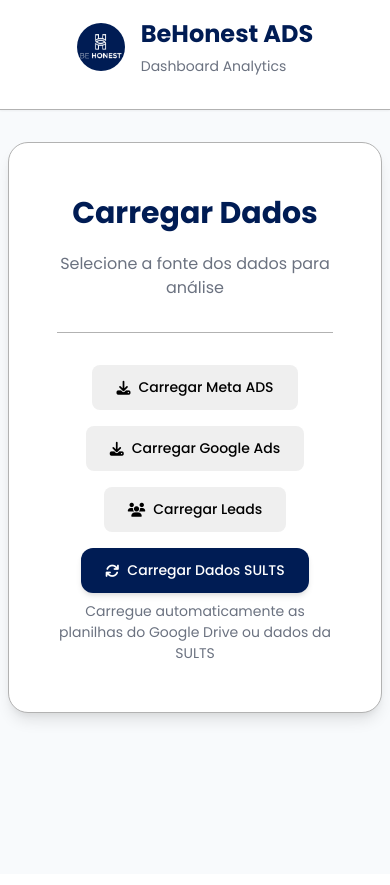
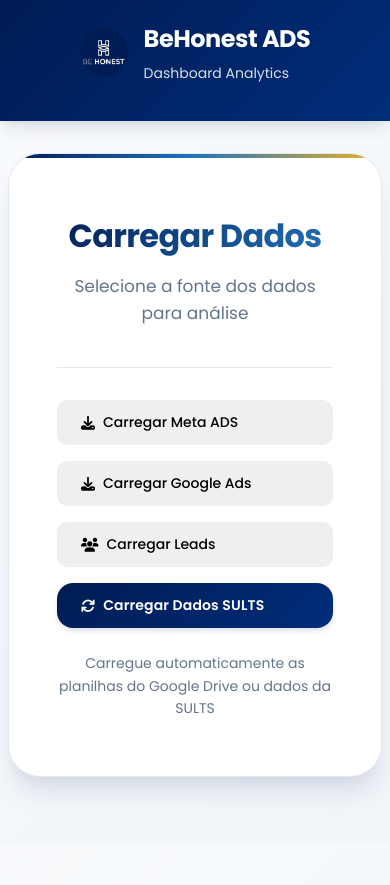
Before and after one commit to PedroHenriquePimentaVaz/AutomacaoADS, a Flask app: page / in a window 390 px wide. Before the commit the page ends 726 px from the top, so only its background shows below. Run offline with Flask 3, Linux system fonts and the light colour scheme.

Commit message:
feat: Melhorias visuais significativas alinhadas à marca BeHonest
- Header com gradiente moderno (primary → primary-light)
- Texto do logo em branco para contraste no header
- Botões primários com gradiente e efeito shimmer
- Botões secundários com hover melhorado
- Cards com bordas superiores coloridas e sombras aprimoradas
- Background do body com gradiente sutil
- Tipografia melhorada com letter-spacing
- Transições suaves e consistentes
- Upload card com barra superior gradiente
- KPI cards com hover elevado e borda superior
- Chart cards e table cards com design moderno
- Loading spinner com cores da marca
- Grid responsivo para botões de upload
- Melhorias de espaçamento e respiração visual
- Design inspirado em dashboards modernos (HubSpot, Salesforce)

```diff
--- a/static/css/style.css
+++ b/static/css/style.css
@@ -8,42 +8,63 @@
 :root {
     /* BeHonest Brand Colors */
     --bh-primary: #001c54;
+    --bh-primary-dark: #00123a;
+    --bh-primary-light: #002d7a;
     --bh-bg: #ffffff;
     --bh-gray: #b2b2b2;
+    --bh-gray-light: #e5e7eb;
     --bh-mustard: #edb125;
+    --bh-mustard-light: #f5c84a;
     --bh-blue: #2374b9;
+    --bh-blue-light: #4a9de8;
     --bh-orange: #de5e36;
+    --bh-orange-light: #e87a5a;
     --bh-font: Poppins, -apple-system, BlinkMacSystemFont, 'Segoe UI', Roboto, Helvetica, Arial, sans-serif;
 
     /* Legacy variables mapped to brand colors */
     --primary-bg: var(--bh-bg);
-    --secondary-bg: #F8FAFC;
-    --accent-bg: #F1F5F9;
+    --secondary-bg: #f8fafc;
+    --accent-bg: #f1f5f9;
     --text-primary: var(--bh-primary);
-    --text-secondary: #6B7280;
-    --text-muted: var(--bh-gray);
+    --text-secondary: #64748b;
+    --text-muted: #94a3b8;
     --accent-orange: var(--bh-orange);
     --accent-mustard: var(--bh-mustard);
-    --accent-green: #10B981;
+    --accent-green: #10b981;
     --accent-blue: var(--bh-blue);
-    --accent-red: #EF4444;
-    --border-light: var(--bh-gray);
-    --border-medium: #D1D5DB;
-    --shadow-sm: 0 1px 2px 0 rgba(0, 0, 0, 0.05);
-    --shadow-md: 0 4px 6px -1px rgba(0, 0, 0, 0.1), 0 2px 4px -1px rgba(0, 0, 0, 0.06);
-    --shadow-lg: 0 10px 15px -3px rgba(0, 0, 0, 0.1), 0 4px 6px -2px rgba(0, 0, 0, 0.05);
-    --shadow-xl: 0 20px 25px -5px rgba(0, 0, 0, 0.1), 0 10px 10px -5px rgba(0, 0, 0, 0.04);
-    --radius-sm: 4px;
-    --radius-md: 8px;
-    --radius-lg: 12px;
-    --radius-xl: 20px;
+    --accent-red: #ef4444;
+    --border-light: #e2e8f0;
+    --border-medium: #cbd5e1;
+    --border-dark: #94a3b8;
+
+    /* Enhanced Shadows */
+    --shadow-sm: 0 1px 2px 0 rgba(0, 28, 84, 0.05);
+    --shadow-md: 0 4px 6px -1px rgba(0, 28, 84, 0.1), 0 2px 4px -1px rgba(0, 28, 84, 0.06);
+    --shadow-lg: 0 10px 15px -3px rgba(0, 28, 84, 0.1), 0 4px 6px -2px rgba(0, 28, 84, 0.05);
+    --shadow-xl: 0 20px 25px -5px rgba(0, 28, 84, 0.1), 0 10px 10px -5px rgba(0, 28, 84, 0.04);
+    --shadow-2xl: 0 25px 50px -12px rgba(0, 28, 84, 0.25);
+
+    /* Border Radius */
+    --radius-sm: 6px;
+    --radius-md: 10px;
+    --radius-lg: 16px;
+    --radius-xl: 24px;
+    --radius-2xl: 32px;
+
+    /* Transitions */
+    --transition-fast: 150ms ease;
+    --transition-base: 250ms ease;
+    --transition-slow: 350ms ease;
 }
 
 body {
     font-family: var(--bh-font);
-    background: var(--secondary-bg);
-    color: var(--text-primary);
-    line-height: 1.5;
+    background: linear-gradient(135deg, #f8fafc 0%, #f1f5f9 100%);
+    background-attachment: fixed;
+    color: var(--text-primary);
+    line-height: 1.6;
+    -webkit-font-smoothing: antialiased;
+    -moz-osx-font-smoothing: grayscale;
 }
 
 .container {
@@ -54,13 +75,14 @@
 
 /* Header */
 .header {
-    background: var(--primary-bg);
-    border-bottom: 1px solid var(--border-light);
-    padding: 1rem 0;
+    background: linear-gradient(135deg, var(--bh-primary) 0%, var(--bh-primary-light) 100%);
+    border-bottom: none;
+    padding: 1.25rem 0;
     position: sticky;
     top: 0;
     z-index: 100;
-    box-shadow: var(--shadow-sm);
+    box-shadow: var(--shadow-lg);
+    backdrop-filter: blur(10px);
 }
 
 .header-content {
@@ -97,13 +119,14 @@
 .logo-text h1 {
     font-size: 1.5rem;
     font-weight: 700;
-    color: var(--text-primary);
+    color: white;
     margin-bottom: 0.25rem;
+    letter-spacing: -0.02em;
 }
 
 .logo-text p {
     font-size: 0.875rem;
-    color: var(--text-secondary);
+    color: rgba(255, 255, 255, 0.85);
     font-weight: 400;
 }
 
@@ -124,16 +147,35 @@
 }
 
 .btn-primary {
-    background: var(--bh-primary);
+    background: linear-gradient(135deg, var(--bh-primary) 0%, var(--bh-primary-light) 100%);
     color: white;
     box-shadow: var(--shadow-md);
     border-radius: var(--radius-lg);
+    font-weight: 600;
+    letter-spacing: 0.01em;
+    position: relative;
+    overflow: hidden;
+}
+
+.btn-primary::before {
+    content: '';
+    position: absolute;
+    top: 0;
+    left: -100%;
+    width: 100%;
+    height: 100%;
+    background: linear-gradient(90deg, transparent, rgba(255, 255, 255, 0.2), transparent);
+    transition: left var(--transition-base);
+}
+
+.btn-primary:hover::before {
+    left: 100%;
 }
 
 .btn-primary:hover {
-    background: #002d7a;
-    transform: translateY(-1px);
-    box-shadow: var(--shadow-lg);
+    background: linear-gradient(135deg, var(--bh-primary-light) 0%, var(--bh-primary) 100%);
+    transform: translateY(-2px);
+    box-shadow: var(--shadow-xl);
 }
 
 .btn-outline {
@@ -183,27 +225,46 @@
 }
 
 .upload-card-simplified {
-    background: var(--primary-bg);
-    border-radius: var(--radius-xl);
-    padding: 3rem;
+    background: white;
+    border-radius: var(--radius-2xl);
+    padding: 3.5rem 3rem;
     text-align: center;
-    box-shadow: var(--shadow-lg);
+    box-shadow: var(--shadow-xl);
     border: 1px solid var(--border-light);
-    max-width: 600px;
+    max-width: 700px;
     width: 100%;
+    transition: all var(--transition-base);
+    position: relative;
+    overflow: hidden;
+}
+
+.upload-card-simplified::before {
+    content: '';
+    position: absolute;
+    top: 0;
+    left: 0;
+    right: 0;
+    height: 4px;
+    background: linear-gradient(90deg, var(--bh-primary), var(--bh-blue), var(--bh-mustard));
 }
 
 .upload-card-simplified h2 {
-    font-size: 1.875rem;
+    font-size: 2rem;
     font-weight: 700;
     color: var(--text-primary);
-    margin-bottom: 1rem;
+    margin-bottom: 0.75rem;
+    letter-spacing: -0.02em;
+    background: linear-gradient(135deg, var(--bh-primary) 0%, var(--bh-blue) 100%);
+    -webkit-background-clip: text;
+    -webkit-text-fill-color: transparent;
+    background-clip: text;
 }
 
 .upload-card-simplified > p {
-    font-size: 1rem;
-    color: var(--text-secondary);
-    margin-bottom: 2rem;
+    font-size: 1.0625rem;
+    color: var(--text-secondary);
+    margin-bottom: 2.5rem;
+    font-weight: 400;
 }
 
 .upload-icon {
@@ -298,10 +359,17 @@
 }
 
 .auto-upload-buttons {
-    display: flex;
+    display: grid;
+    grid-template-columns: repeat(2, 1fr);
     gap: 1rem;
     justify-content: center;
-    flex-wrap: wrap;
+    margin-bottom: 1.5rem;
+}
+
+@media (max-width: 640px) {
+    .auto-upload-buttons {
+        grid-template-columns: 1fr;
+    }
 }
 
 .auto-upload-info {
```
Also changed, not shown: other parts of static/css/style.css (+60 -23 lines).
